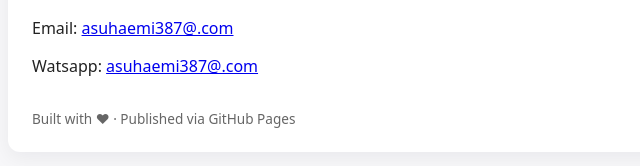
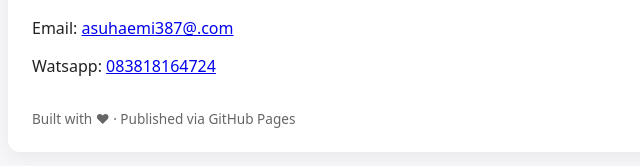
Before and after one commit to suhe070/my-profile, a plain HTML site: page index.html in a window 1280 px wide. Shown: the part 596-762 px from the top of the page, 158-798 px from the left. Drawn offline with Linux system fonts and the light colour scheme.

Commit message:
index baru

```diff
--- a/index.html
+++ b/index.html
@@ -54,7 +54,7 @@
          <section>
             <h2>Contact</h2>
             <p>Email: <a href="mailto:asuhaemi387@gmail.com">asuhaemi387@.com</a></p>
-            <p>Watsapp: <a href="mailto:asuhaemi387@gmail.com">asuhaemi387@.com</a></p>
+            <p>Watsapp: <a href="mailto:asuhaemi387@gmail.com">083818164724</a></p>
          </section>
          <footer>
             Built with ♥ · Published via GitHub Pages
```
